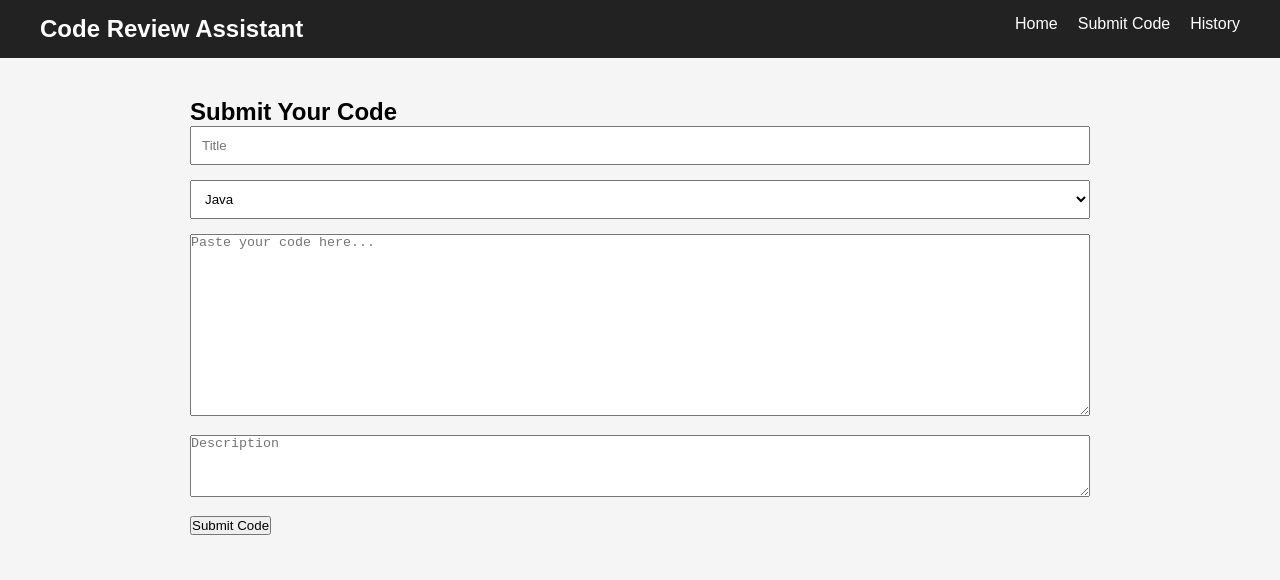
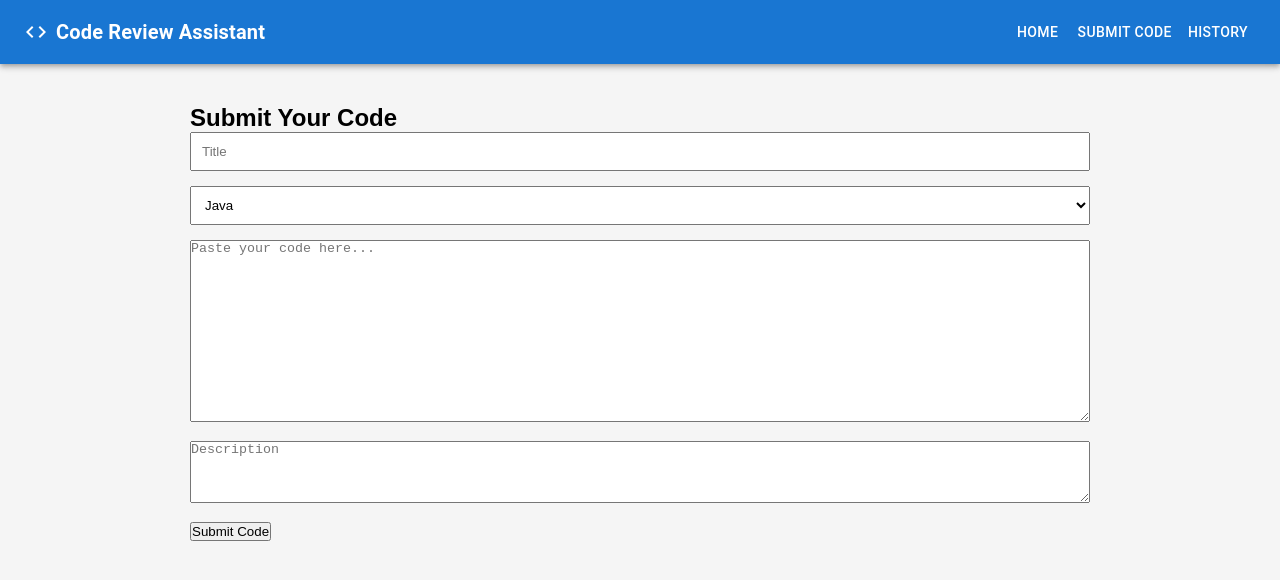
Before and after one commit to baratamgayatri301295/Code-Review-Assistant, a React app in the folder frontend/: page /submit in a window 1280 px wide. Shown: the top 580 px of the page. Built offline with nearby package versions, Linux system fonts and the light colour scheme; the HTML template or start-up script is replaced by a standard one.

Commit message:
Redesign navbar using Material UI

```diff
--- a/frontend/package.json
+++ b/frontend/package.json
@@ -10,6 +10,10 @@
     "preview": "vite preview"
   },
   "dependencies": {
+    "@emotion/react": "^11.14.0",
+    "@emotion/styled": "^11.14.1",
+    "@mui/icons-material": "^9.2.0",
+    "@mui/material": "^9.2.0",
     "axios": "^1.18.1",
     "react": "^19.2.7",
     "react-dom": "^19.2.7",
--- a/frontend/src/components/Navbar.jsx
+++ b/frontend/src/components/Navbar.jsx
@@ -1,40 +1,33 @@
 import { Link } from "react-router-dom";
+import { AppBar, Toolbar, Typography, Button } from "@mui/material";
+import CodeIcon from "@mui/icons-material/Code";
 
 function Navbar() {
     return (
-        <nav
-            style={{
-                display: "flex",
-                justifyContent: "space-between",
-                padding: "15px 40px",
-                background: "#222",
-            }}
-        >
-            <h2 style={{ color: "white" }}>Code Review Assistant</h2>
+        <AppBar position="static">
+            <Toolbar>
+                <CodeIcon sx={{ mr: 1 }} />
 
-            <div>
-                <Link
-                    to="/"
-                    style={{ color: "white", marginRight: "20px", textDecoration: "none" }}
+                <Typography
+                    variant="h6"
+                    sx={{ flexGrow: 1, fontWeight: "bold" }}
                 >
+                    Code Review Assistant
+                </Typography>
+
+                <Button color="inherit" component={Link} to="/">
                     Home
-                </Link>
+                </Button>
 
-                <Link
-                    to="/submit"
-                    style={{ color: "white", marginRight: "20px", textDecoration: "none" }}
-                >
+                <Button color="inherit" component={Link} to="/submit">
                     Submit Code
-                </Link>
+                </Button>
 
-                <Link
-                    to="/history"
-                    style={{ color: "white", textDecoration: "none" }}
-                >
+                <Button color="inherit" component={Link} to="/history">
                     History
-                </Link>
-            </div>
-        </nav>
+                </Button>
+            </Toolbar>
+        </AppBar>
     );
 }
 
```
Also changed, not shown: 1 other file (tests, documents, lock files or other folders).
